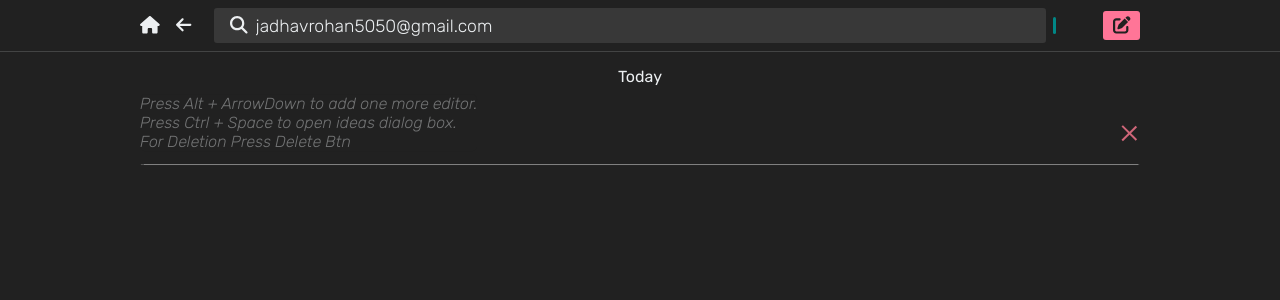
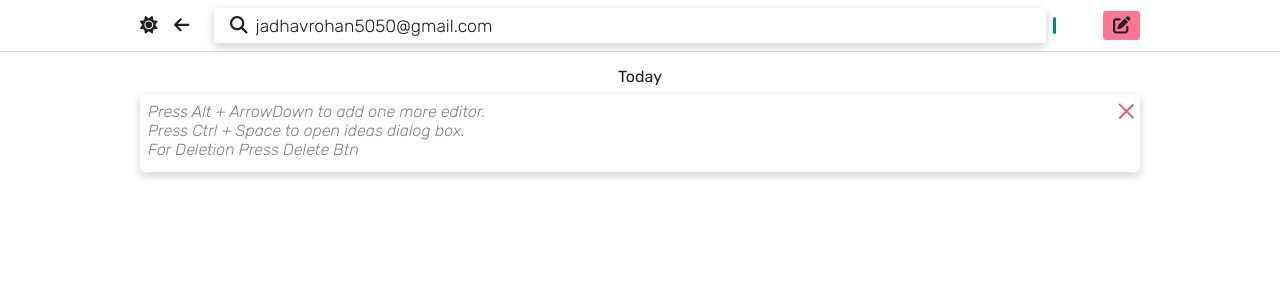
Before and after one commit to JadhavRohan5256/ideaflow, an Angular app: page / in a window 1280 px wide. Both pictures are taken after a click on the element 149 px from the left and 25 px from the top of the page. Shown: the top 300 px of the page. Built offline with nearby package versions, Linux system fonts and the light colour scheme.

Commit message:
dark mode added

```diff
--- a/src/app/app.component.css
+++ b/src/app/app.component.css
@@ -51,6 +51,7 @@
     width: 100%;
     padding: 0.1rem 1rem;
     gap: 0.5rem;
+    box-shadow: 0 3px 10px var(--shadow-color);
 }
 
 .search-wrapper .icons:hover {
@@ -97,8 +98,9 @@
     color: var(--text-color);
     overflow-y: auto;
     scroll-behavior:smooth;
-    overflow-y: scroll;
+    overflow-x: hidden;
 }
+
 
 .main-content::-webkit-scrollbar {
     width: 5px;
--- a/src/app/app.component.html
+++ b/src/app/app.component.html
@@ -1,7 +1,8 @@
 <div class="header-wrapper">
   <div class="nav container">
     <div class="nav-left">
-      <fa-icon class="icons" [icon]="faHome"></fa-icon>
+      <fa-icon class="icons" *ngIf="isDark" [icon]="faMoon" (click)="changeMode()"></fa-icon>
+      <fa-icon class="icons" *ngIf="!isDark" [icon]="faSun" (click)="changeMode()"></fa-icon>
       <fa-icon class="icons" [icon]="faArrowLeft"></fa-icon>
     </div>
     <div class="nav-middle">
--- a/src/app/app.component.ts
+++ b/src/app/app.component.ts
@@ -1,31 +1,74 @@
-import { Component } from '@angular/core';
+import { Component, ElementRef, OnInit, Renderer2 } from '@angular/core';
 import {
   faArrowLeft,
-  faHome,
+  faMoon,
+  faSun,
   faMagnifyingGlass,
   faPenToSquare,
-  faMicrophone
+  faMicrophone,
+  IconDefinition
 } from '@fortawesome/free-solid-svg-icons'
 import { AppService } from './app.service';
+import { Icon } from '@fortawesome/fontawesome-svg-core';
 
 @Component({
   selector: 'app-root',
   templateUrl: './app.component.html',
   styleUrls: ['./app.component.css']
 })
-export class AppComponent {
+export class AppComponent implements OnInit {
   title = 'ideaflow-app';
 
   // Font Awesome Icons
   faArrowLeft = faArrowLeft;
-  faHome = faHome;
   faMagnifyingGlass = faMagnifyingGlass;
   faPenToSquare = faPenToSquare;
   faMicrophone = faMicrophone;
+  isDark: boolean = true;
+  faSun = faSun;
+  faMoon = faMoon;
 
-  constructor(private appService: AppService) {}
+  constructor(private appService: AppService, private renderer: Renderer2, private eleRef: ElementRef) {}
+
+  ngOnInit(): void {
+    let themeMode = localStorage.getItem('themeMode');
+    if(themeMode && themeMode=='light') {
+      this.isDark = false;
+      this.lightMode();
+    }
+    else {
+      this.isDark = true;
+      this.darkMode();
+    }
+  }
 
   onClickAdd(): void {
     this.appService.addNewIdea(true)
   }
+
+  changeMode(): void {
+    this.isDark = !this.isDark;
+    if(this.isDark) {
+      this.darkMode()
+      localStorage.setItem('themeMode', 'dark')
+    }
+    else {
+      this.lightMode();
+      localStorage.setItem('themeMode', 'light')
+    }
+  }
+
+  private darkMode(): void {
+    document.documentElement.style.setProperty('--bg-color', '#212121');
+    document.documentElement.style.setProperty('--text-color', '#ECEFF1');
+    document.documentElement.style.setProperty('--bg-surface-color', '#ffffff1a');
+    document.documentElement.style.setProperty('--shadow-color', 'transparent');
+  }
+
+  private lightMode(): void {
+    document.documentElement.style.setProperty('--bg-color', '#ffffff');
+    document.documentElement.style.setProperty('--text-color', '#212121');
+    document.documentElement.style.setProperty('--bg-surface-color', '#ffffff');
+    document.documentElement.style.setProperty('--shadow-color', 'rgb(0 0 0 / 0.2)');
+  }
 }
--- a/src/app/editor/editor.component.css
+++ b/src/app/editor/editor.component.css
@@ -25,34 +25,38 @@
     flex-direction: row;
     align-items: center;
     position: relative;
-    box-shadow: 0 1.5px 1px -1px gray;
+    box-shadow: 0 3px 10px var(--shadow-color);
+    margin: 0.5rem 0;
+    border-radius: 5px;
 }
 
 .placeholder {
     position: absolute;
     left: 0;
     top: 0.5rem;
-    background-color: var(--bg-color);
+    background-color: transparent;
     border-radius: 5px;
     overflow: hidden;
     z-index: 20;
     font-style: italic;
-    opacity: 0.4;
+    color: #808080;
     user-select: none;
     font-size: 1rem;
+    padding: 0 0.5rem;
 }
 
 .editor-warpper-right {
     width: 50px;
     display: flex;
     flex-direction: column;
-    justify-content: space-between;
+    justify-content: flex-start;
 }
 
 .close-wrapper {
     width: 20px;
     cursor: pointer;
-    margin-top: 1rem;
+    margin-top: -1.5rem;
+    margin-right: 0.2rem;
     align-self: end;
 }
 
@@ -84,6 +88,10 @@
     align-self: end;
 }
 
+.editor-wrapper {
+    background-color: var(--bg-surface-color);
+}
+
 .editor-wrapper .textarea {
     background-color: transparent;
     outline: none;
@@ -97,25 +105,11 @@
     font-weight: 200;
     overflow-y: auto;
     margin-top: 0.5rem;
+    padding: 0 0.5rem;
     z-index: 30;
-
+    overflow-x: hidden;
 }
 
-.editor-wrapper .textarea::-webkit-scrollbar {
-    width: 7px;
-}
-
-.editor-wrapper .textarea::-webkit-scrollbar-thumb {
-    background-color: var(--primary-color);
-    border-radius: 5px;
-}
-
-.editor-wrapper .textarea::-webkit-scrollbar-track {
-    box-shadow: 0px 0px 1px var(--text-color);
-    background-color: var(--bg-surface-color);
-    border-radius: 5px;
-    overflow: hidden;
-}
 
 .cover {
     position: fixed;
@@ -125,6 +119,7 @@
     height: 100vh;
     z-index: 200;
     margin-top: -71.2px;
+    overflow: hidden;
 }
 
 .previous-ideas-wrapper {
--- a/src/app/editor/editor.component.html
+++ b/src/app/editor/editor.component.html
@@ -13,19 +13,19 @@
                     (keydown)="onAnyKeyPress(((items.value.length - 1) - idx), $event)"
                     >
                 </div>
-                <div class="placeholder" *ngIf="div.value === ''">
+                <div class="placeholder" *ngIf="showPlaceholder(((items.value.length - 1) - idx))">
                     <p>Press Alt + ArrowDown to add one more editor.</p>
                     <p>Press Ctrl + Space to open ideas dialog box.</p>
                     <p>For Deletion Press Delete Btn</p>
                 </div>
                 <div class="editor-warpper-right" (click)="onClickIcons(((items.value.length - 1) - idx))">
+                    <!-- <p class="time">2:60 Am</p> -->
                     <div class="close-wrapper">
                         <div class="close-icon">
                             <p></p>
                             <p></p>
                         </div>
                     </div>
-                    <!-- <p class="time">2:60 Am</p> -->
                 </div>
                 <!-- all ideas dialog box -->
                 <div
--- a/src/app/editor/editor.component.ts
+++ b/src/app/editor/editor.component.ts
@@ -15,6 +15,7 @@ export class EditorComponent implements OnInit, OnDestroy {
         left: '0px',
         top: '0px'
     }
+
     CurrentIdeas!: FormGroup;
     ideaMenuOpen: { 'flag': boolean, 'control'?: number, 'length': number } = {
         'flag': false,
@@ -31,7 +32,6 @@ export class EditorComponent implements OnInit, OnDestroy {
     }
 
     ngOnInit(): void {
-
         let allIdeas!:string[];
         allIdeas = this.appService.getIdeas().filter((idea)=>idea !== "");
         let allIdeasHTML = allIdeas.map((idea) => {
@@ -57,7 +57,7 @@ export class EditorComponent implements OnInit, OnDestroy {
         setTimeout(() => {
             if (allIdeasHTML.length > 0) {
                 allIdeasHTML.forEach((item, i) => {
-                    let eleRef = document.getElementById(`editable_${i}`) as HTMLDivElement;
+                    let eleRef = this.textareaRef(i)
                     if (eleRef) {
                         eleRef.innerHTML = item;
                     }
@@ -77,11 +77,11 @@ export class EditorComponent implements OnInit, OnDestroy {
     }
 
     getAllIdeas(): string[] {
-        return  [...this.items.value].filter((idea) => idea !== '' && idea !== '<>')
+        return  [...new Set([...this.items.value].filter((idea) => idea !== '' && idea !== '<>'))]
     }
 
-    moveCursorToEnd(editorId: string) {
-        const element = document.getElementById(editorId);
+    moveCursorToEnd(idx: number) {
+        const element = document.getElementById(`editable_${idx}`);
         if (element) {
           const range = document.createRange();
           const selection = window.getSelection();
@@ -98,12 +98,16 @@ export class EditorComponent implements OnInit, OnDestroy {
     }
 
     changeDetection(event: any, idx: number) {
+        let contentValueHtml = (event.target as HTMLDivElement).innerHTML;
+        if(contentValueHtml.length === 1) {
+            (event.target as HTMLDivElement).innerHTML = contentValueHtml[0].toUpperCase() + contentValueHtml.slice(1);
+            this.moveCursorToEnd(idx);
+        }
+
         let contentValue = (event.target as HTMLDivElement).textContent;
-        let contentValueHtml = (event.target as HTMLDivElement).innerHTML;
-
         if(contentValueHtml.endsWith('</span>')) {
             (event.target as HTMLDivElement).innerHTML = contentValueHtml.substring(0, contentValueHtml.length - 8) + '</span>';
-            this.moveCursorToEnd(`editable_${idx}`)
+            this.moveCursorToEnd(idx)
         }
         contentValue = this.replacedValue(contentValue);
         this.updateControlValue(contentValue, idx, event)
@@ -130,10 +134,9 @@ export class EditorComponent implements OnInit, OnDestroy {
 
         if (contentValue.endsWith('<>') && contentValue !== '<>') {
             contentValue = contentValue.slice(0, -2);
-
         }
 
-        // contentValue = [...new Set(contentValue.split('<>'))].join('<>')
+        contentValue = [...new Set(contentValue.split('<>'))].join('<>')
         this.items.controls[idx].setValue(contentValue)
         this.saveData();
     }
@@ -148,12 +151,12 @@ export class EditorComponent implements OnInit, OnDestroy {
             convertSelectedIdea.forEach((idea) => {
                 modifiedValue += `<span style="color: #018786; font-weight: 500; font-style: italic; font-family: 'Poppins', sans-serif;"><>${idea}</span>`
             })
-            let contentEditableDiv = document.getElementById(`editable_${idx}`) as HTMLDivElement;
+            let contentEditableDiv = this.textareaRef(idx);
             modifiedValue = modifiedValue.replace('<>', '')
             contentEditableDiv.innerHTML += modifiedValue;
             selectedIdea = convertSelectedIdea.join("<>");
             this.updateControlValue(controlValue +'<>'+ selectedIdea, idx);
-            this.moveCursorToEnd(`editable_${idx}`)
+            this.moveCursorToEnd(idx)
         }
         this.ideaMenuOpen = {
             flag: false,
@@ -194,10 +197,13 @@ export class EditorComponent implements OnInit, OnDestroy {
     }
 
     onAnyKeyPress(idx: number, event: KeyboardEvent) {
-
         if (event.key === 'Delete' || event.key === 'Backspace') {
             event.preventDefault();
             this.deleteIdeas(idx)
+            this.ideaMenuOpen = {
+                'flag': false,
+                'length': this.allIdeas.length
+            }
         }
 
         if(event.altKey && event.key) {
@@ -212,32 +218,33 @@ export class EditorComponent implements OnInit, OnDestroy {
                 length: this.getAllIdeas().length
             }
         }
+
     }
 
     private deleteIdeas(idx: number) {
-        let contentEditableDiv = document.getElementById(`editable_${idx}`) as HTMLDivElement;
+        let contentEditableDiv = this.textareaRef(idx);
         let lastSpan = contentEditableDiv.querySelector('span:last-of-type')
 
         if(lastSpan) {
             lastSpan?.remove()
             this.updateControlValue(this.replacedValue(contentEditableDiv.textContent), idx);
-            this.moveCursorToEnd(`editable_${idx}`)
+            this.moveCursorToEnd(idx)
         }
         else{
             if(contentEditableDiv.textContent !== '' && contentEditableDiv.textContent !== null) {
                 contentEditableDiv.textContent = contentEditableDiv.textContent?.slice(0, -1);
-                this.moveCursorToEnd(`editable_${idx}`)
+                this.moveCursorToEnd(idx)
             }
             else {
                 this.items.removeAt(idx);
                 if(idx === 0) {
                     setTimeout(() => {
-                        this.moveCursorToEnd(`editable_${idx}`)
+                        this.moveCursorToEnd(idx)
                     }, 10);
                 }
                 else {
                     setTimeout(() => {
-                        this.moveCursorToEnd(`editable_${idx - 1}`)
+                        this.moveCursorToEnd(idx - 1)
                     }, 10);
 
                 }
@@ -249,12 +256,12 @@ export class EditorComponent implements OnInit, OnDestroy {
     }
 
     onClickIcons(idx: number): void {
-        let contentEditableDiv = document.getElementById(`editable_${idx}`) as HTMLDivElement;
+        let contentEditableDiv = this.textareaRef(idx);
         let lastSpan = contentEditableDiv.querySelector('span:last-of-type')
         if(!lastSpan && contentEditableDiv.textContent !== '') {
             contentEditableDiv.textContent = ''
             this.updateControlValue(this.replacedValue(contentEditableDiv.textContent), idx);
-            this.moveCursorToEnd(`editable_${idx}`)
+            this.moveCursorToEnd(idx)
             this.saveData()
             return;
         }
@@ -263,12 +270,12 @@ export class EditorComponent implements OnInit, OnDestroy {
             this.items.removeAt(idx);
             if(idx === 0) {
                 setTimeout(() => {
-                    this.moveCursorToEnd(`editable_${idx}`)
+                    this.moveCursorToEnd(idx)
                 }, 10);
             }
             else {
                 setTimeout(() => {
-                    this.moveCursorToEnd(`editable_${idx - 1}`)
+                    this.moveCursorToEnd(idx - 1)
                 }, 10);
             }
         } else {
@@ -290,16 +297,20 @@ export class EditorComponent implements OnInit, OnDestroy {
         if(key === 'ArrowDown') {
             this.items.insert(idx, duplicatedControl);
             setTimeout(() => {
-                this.moveCursorToEnd(`editable_${idx}`)
+                this.moveCursorToEnd(idx)
             }, 10);
         }
         else if(key === 'ArrowUp') {
             this.items.insert(idx + 1, duplicatedControl);
             setTimeout(() => {
-                this.moveCursorToEnd(`editable_${idx + 1}`)
+                this.moveCursorToEnd(idx + 1)
             }, 10);
         }
 
+        this.ideaMenuOpen = {
+            'flag': false,
+            'length': this.allIdeas.length
+        }
         this.saveData()
     }
 
@@ -311,11 +322,15 @@ export class EditorComponent implements OnInit, OnDestroy {
         this.appService.saveIdeas([...this.items.value])
     }
 
-    showPlaceholder(idx: number): {idx: number, flag: boolean} {
-        let eleRef = document.getElementById(`editable_${idx}`) as HTMLDivElement
-        if(eleRef === null || eleRef === undefined || eleRef.textContent === '') {
-            return {idx: idx, flag: true}
+    showPlaceholder(idx: number): boolean {
+        let eleRef = this.textareaRef(idx)
+        if(!eleRef.textContent && eleRef.textContent === '') {
+            return true;
         }
-        return {idx: idx, flag: false}
+        return false;
+    }
+
+    private textareaRef(idx: number): HTMLDivElement {
+        return document.getElementById(`editable_${idx}`) as HTMLDivElement;
     }
 }
--- a/src/styles.css
+++ b/src/styles.css
@@ -15,12 +15,13 @@
     --danger: #CF6679;
 }
 
-:root {
-    /* Dark Mode  */
+/* :root {
+    Dark Mode
     --bg-color: #212121;
     --bg-surface-color: #ffffff1a;
     --text-color: #ECEFF1;
-}
+    --shadow-color: transparent;
+} */
 
 *,
 *::after,
```
